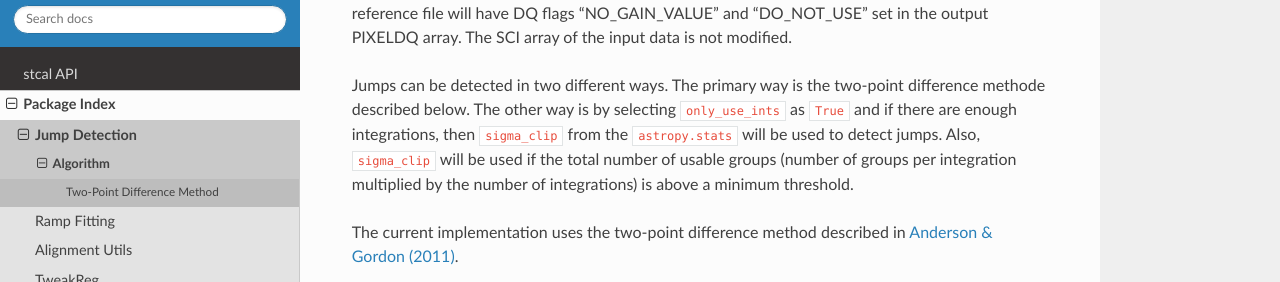
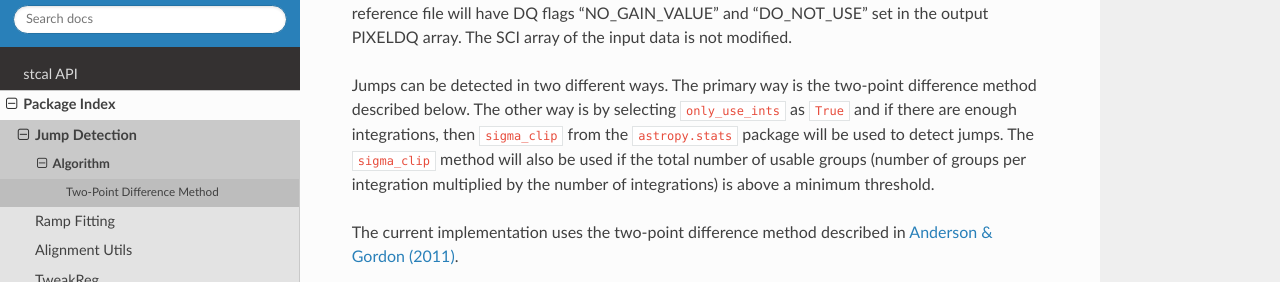
Before and after one commit to spacetelescope/stcal, a Sphinx documentation site: the page built from docs/stcal/jump/description.rst, in a window 1280 px wide and 1392 px high. Shown: the part 230-512 px from the top of the window. Built offline with Sphinx 7.4.7 and the Read the Docs theme 3.1.0, drawn with Linux system fonts in a browser that asks for light colours; the version number could not be read and is left out.

Commit message:
Updating the jump step description.

```diff
--- a/docs/stcal/jump/description.rst
+++ b/docs/stcal/jump/description.rst
@@ -10,11 +10,11 @@ have DQ flags "NO_GAIN_VALUE" and "DO_NOT_USE" set in the output PIXELDQ array.
 The SCI array of the input data is not modified.
 
 Jumps can be detected in two different ways.  The primary way is the two-point
-difference methode described below.  The other way is by selecting ``only_use_ints``
+difference method described below.  The other way is by selecting ``only_use_ints``
 as ``True`` and if there are enough integrations, then ``sigma_clip`` from the
-``astropy.stats`` will be used to detect jumps.  Also, ``sigma_clip`` will be used
-if the total number of usable groups (number of groups per integration multiplied
-by the number of integrations) is above a minimum threshold.
+``astropy.stats`` package will be used to detect jumps.  The ``sigma_clip`` method
+will also be used if the total number of usable groups (number of groups per
+integration multiplied by the number of integrations) is above a minimum threshold.
 
 The current implementation uses the two-point difference method described
 in `Anderson & Gordon (2011) <https://ui.adsabs.harvard.edu/abs/2011PASP..123.1237A>`_.
```
